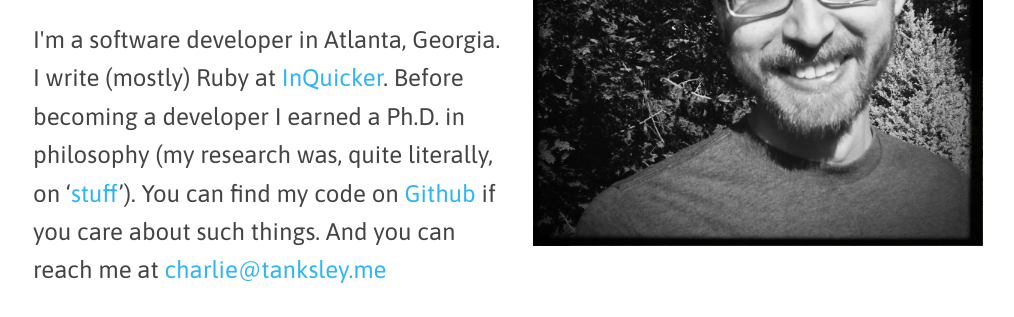
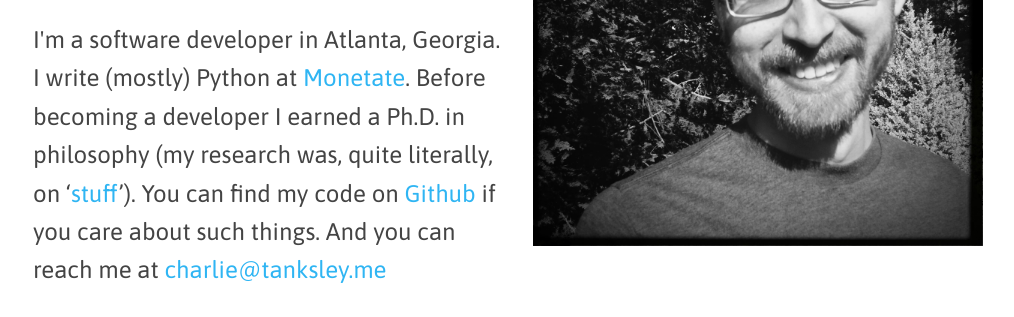
Before and after one commit to charlietanksley/charlietanksley.github.io, a website: page index.html in a window 1280 px wide. Shown: the part 304-621 px from the top of the page, without its empty margins (122-1136 px from the left). Drawn offline with Linux system fonts and the light colour scheme.

Commit message:
InQuicker -> Monetate

```diff
--- a/index.html
+++ b/index.html
@@ -23,8 +23,8 @@
         <div class="blurb">
           <p>
             I'm a software developer in Atlanta, Georgia.  I write
-            (mostly) Ruby
-            at <a href="https://inquicker.com">InQuicker</a>.
+            (mostly) Python
+            at <a href="https://monetate.com">Monetate</a>.
             Before becoming a developer I earned a Ph.D. in philosophy
             (my research was, quite literally, on
             &lsquo;<a href="http://philpapers.org/rec/TANTMC">stuff</a>&rsquo;).
```
